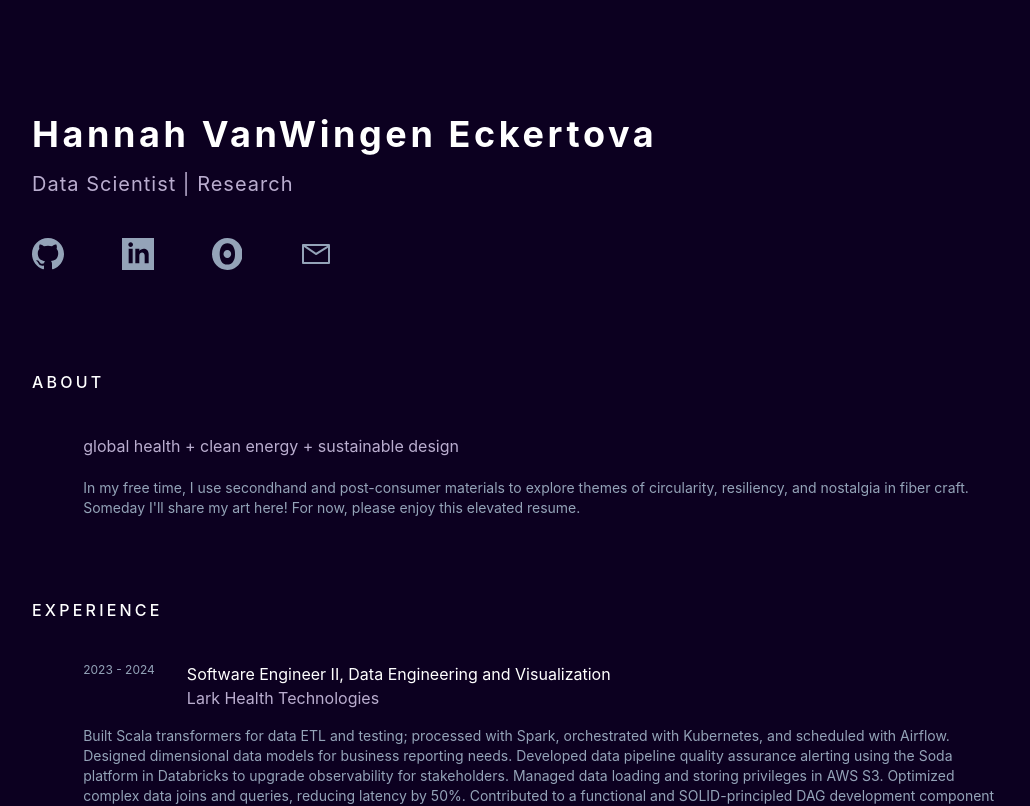
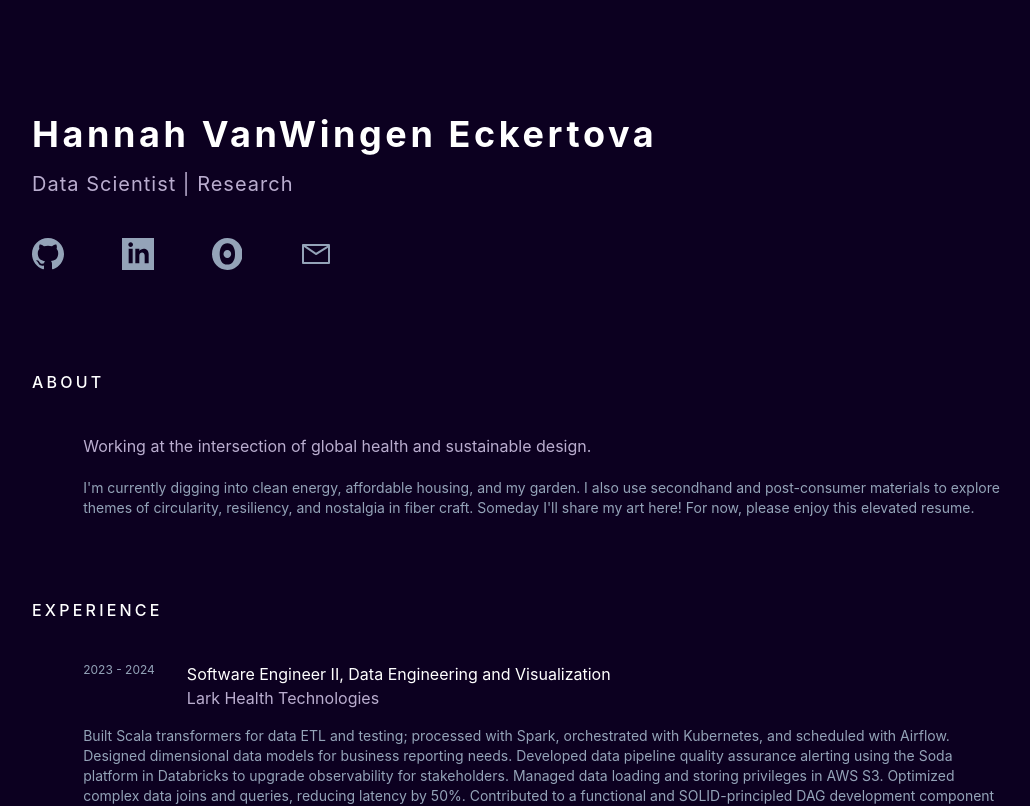
Before and after one commit to hvanova/hvanova.github.io, a Svelte app: page / in a window 1280 px wide. Shown: the top 806 px of the page, without its empty margins (96-1126 px from the left). Built offline with nearby package versions, Linux system fonts and the light colour scheme.

Commit message:
Update about.js

```diff
--- a/content/about.js
+++ b/content/about.js
@@ -1,12 +1,12 @@
 export const name = `Hannah VanWingen Eckertova`;
 export const title = `Data Scientist | Research`;
-export const bio = `global health + clean energy + sustainable design`
-export const about = `In my free time, I use secondhand and post-consumer materials to explore themes of circularity, resiliency, and nostalgia in fiber craft. \
+export const bio = `Working at the intersection of global health and sustainable design.`
+export const about = `I'm currently digging into clean energy, affordable housing, and my garden. I also use secondhand and post-consumer materials to explore themes of circularity, resiliency, and nostalgia in fiber craft. \
     Someday I'll share my art here! For now, please enjoy this elevated resume.`
-export const contactBlurb = `Feel free to reach out for any reason and I will happily be in touch at my earliest convenience.`
+export const contactBlurb = `Feel free to reach out for any reason!`
 export const links = {
   linkedin: 'https://www.linkedin.com/in/hannah-vanwingen-248976115/',
   github: 'https://github.com/hvanova',
   observable: 'https://observablehq.com/user/@hannahvanova',
-  email: 'mailto:hannahvanwingena@gmail.com'
+  email: 'mailto:hannahvanwingen@gmail.com'
 }
```
